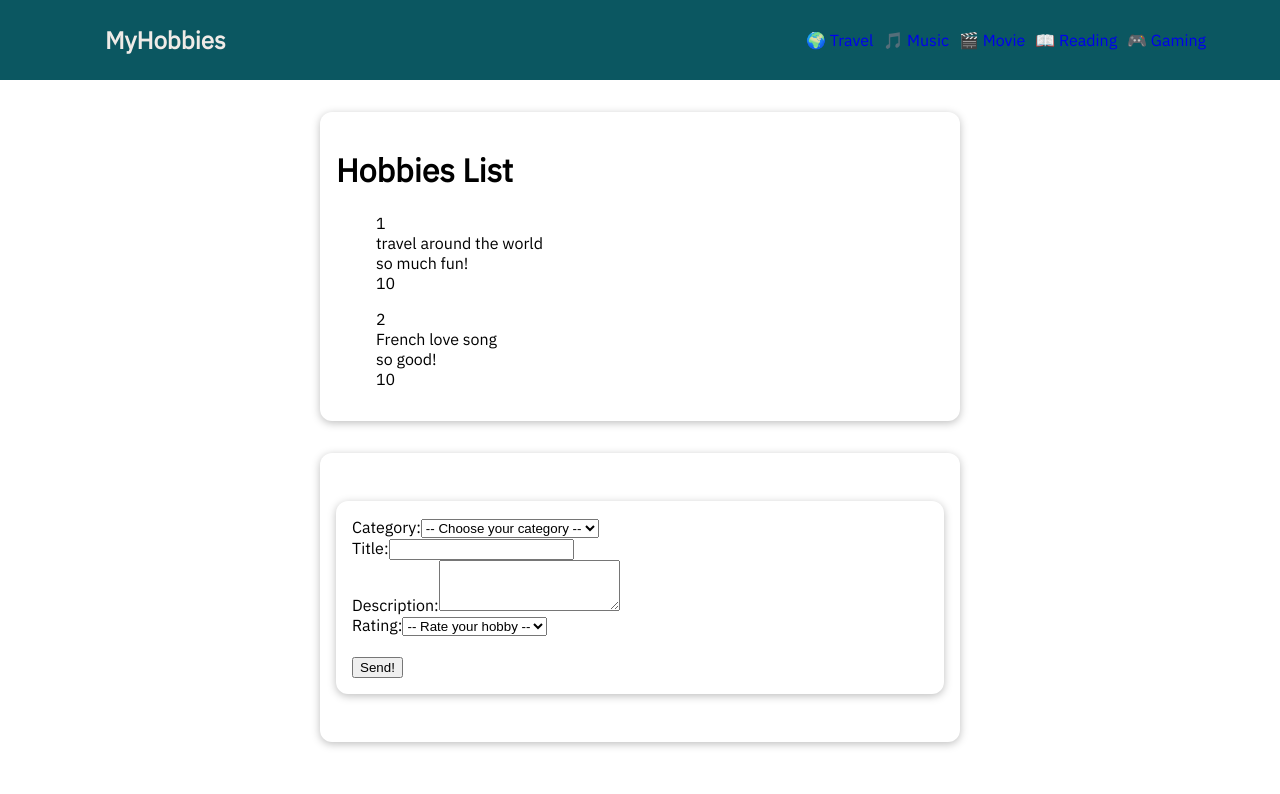
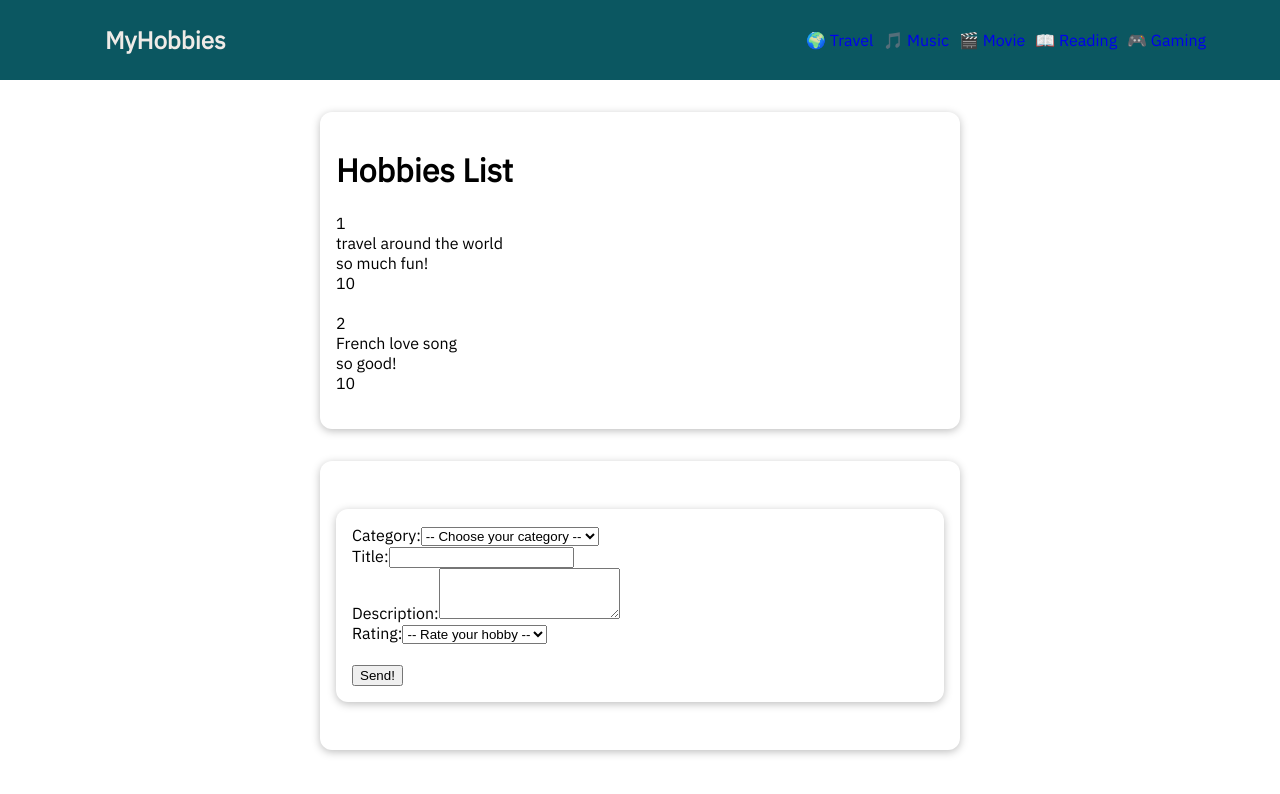
Before and after one commit to Lime5005/VueJS, a Vue app in the folder my-hobbies-project/: page /categories/1 in a window 1280 px wide. Shown: the top 794 px of the page. Built offline with nearby package versions, Linux system fonts and the light colour scheme.

Commit message:
add HobbiesItem component

```diff
--- /dev/null
+++ b/my-hobbies-project/src/components/hobbies/HobbiesItem.vue
@@ -0,0 +1,21 @@
+<template>
+  <div>
+    <li>{{hobby.categoryId}}</li>
+    <li>{{hobby.title}}</li>
+    <li>{{hobby.description}}</li>
+    <li>{{hobby.rating}}</li>
+    <br>
+  </div>
+</template>
+
+<script>
+export default {
+  props: ['hobby'],
+}
+</script>
+
+<style scoped>
+li {
+  list-style: none;
+}
+</style>
--- a/my-hobbies-project/src/components/hobbies/HobbiesList.vue
+++ b/my-hobbies-project/src/components/hobbies/HobbiesList.vue
@@ -2,12 +2,8 @@
   <div>
     <base-card>
       <h1>Hobbies List</h1>
-        <ul v-for="hobby in hobbies" :key="hobby.id">
-          <li>{{hobby.categoryId}}</li>
-          <li>{{hobby.title}}</li>
-          <li>{{hobby.description}}</li>
-          <li>{{hobby.rating}}</li>
-        </ul>
+      <hobbies-item  v-for="hobby in hobbies" :key="hobby.id"
+      :hobby="hobby"></hobbies-item>
     </base-card>
     <base-card>
       <post-new-hobby></post-new-hobby>
@@ -16,15 +12,18 @@
 </template>
 
 <script>
+import HobbiesItem from './HobbiesItem.vue';
 import PostNewHobby from './PostNewHobby.vue'
 export default {
   props: ['id'],
   components: {
-    PostNewHobby
+    PostNewHobby,
+    HobbiesItem
   },
   created() {
     console.log(this.id);
     console.log(this.$store.getters.hobbies[0]);
+    //this.$store.dispatch('filteredHobbies', this.id)
   },
   computed: {
     hobbies() {
@@ -33,7 +32,7 @@ export default {
   },
   watch: {
     $route () {
-     this.$store.dispatch('filtedHobbies', this.$route.params.id)
+     this.$store.dispatch('filteredHobbies', this.$route.params.id)
    }
 }
 }
--- a/my-hobbies-project/src/components/hobbies/PostNewHobby.vue
+++ b/my-hobbies-project/src/components/hobbies/PostNewHobby.vue
@@ -42,13 +42,13 @@
 
 <script>
 export default {
-  props: ['id'],
+  props: ['id', 'categoryId'],
   data() {
     return {
         error: null,
         show: false,
         formData: {
-            categoryId: this.$props.id ?? null,
+            categoryId: this.id ?? null,
             title: '',
             description: '',
             rating: null
--- a/my-hobbies-project/src/store.js
+++ b/my-hobbies-project/src/store.js
@@ -36,7 +36,7 @@ const store = createStore({
             context.commit('postNewHobby', newHobby)
         },
         filteredHobbies(context, getters, route) {
-            const hobbies = getters.state.hobbies
+            const hobbies = getters.hobbies
             const sortedHobbies = hobbies.filter(hobby => hobby.categoryId === route)
             context.commit('setHobbies', sortedHobbies)
         }
@@ -47,6 +47,9 @@ const store = createStore({
         },
         hobbies(state) {
             return state.hobbies
+        },
+        getCategory(state, id) {
+            return state.categories.find(el => el.id === id)
         }
     }
 })
```
